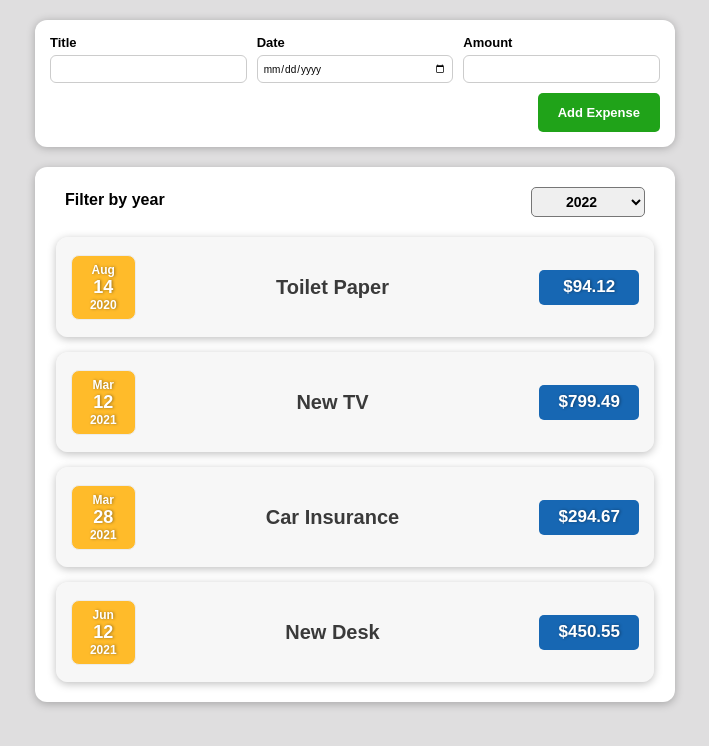
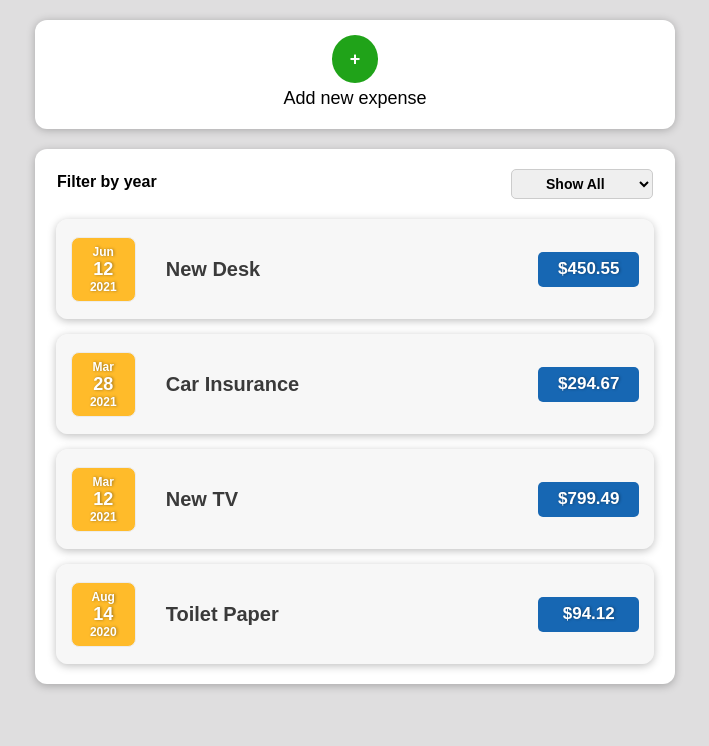
Before and after one commit to AGSS18/expense-tracker-app, a React (Create React App) app: page / in a window 1280 px wide. Shown: the top 746 px of the page, without its empty margins (285-994 px from the left). Built offline with nearby package versions, Linux system fonts and the light colour scheme.

Commit message:
Added filter for years selected and added a button to add new expenses and a button to cancel

```diff
--- a/src/App.js
+++ b/src/App.js
@@ -30,7 +30,9 @@ function App() {
   ]);
 
   function addExpenseHandler(expenseData) {
-    setExpenses([...expenses, expenseData])
+    setExpenses((prevState) => {
+      return [...prevState, expenseData];
+    });
   }
 
   console.log(expenses);
--- a/src/components/Expenses/ExpenseFilter.css
+++ b/src/components/Expenses/ExpenseFilter.css
@@ -1,6 +1,6 @@
 .expenses-filter {
   color: rgb(0, 0, 0);
-  padding: 0 2.5rem;
+  padding: 0 1.7rem;
 }
 
 .expenses-filter__control {
@@ -23,4 +23,5 @@
   font-weight: bold;
   border-radius: 5px;
   font-size: 1.4rem;
+  border: 1px solid #ccc;
 }
--- a/src/components/Expenses/ExpenseFilter.js
+++ b/src/components/Expenses/ExpenseFilter.js
@@ -10,7 +10,8 @@ function ExpenseFilter(props) {
         <div className="expenses-filter" >
             <div className="expenses-filter__control" >
                 <label>Filter by year</label>
-                <select onChange={selectionHandler} >
+                <select value={props.selected} onChange={selectionHandler} >
+                    <option value="All">Show All</option>
                     <option value="2022">2022</option>
                     <option value="2021">2021</option>
                     <option value="2020">2020</option>
--- a/src/components/Expenses/ExpenseItem.css
+++ b/src/components/Expenses/ExpenseItem.css
@@ -47,8 +47,12 @@
   padding: 1.5rem;
   border-radius: 5px;
   height: 3.5rem;
-  width: 10rem;
+  width: 10.1rem;
   text-shadow: 1px 0 3px rgba(0, 0, 0, 0.4);
+}
+
+.message {
+  color: #000;
 }
 
 @media (min-width: 720px) {
--- a/src/components/Expenses/Expenses.css
+++ b/src/components/Expenses/Expenses.css
@@ -1,8 +1,14 @@
 .expenses {
-  text-align: center;
   width: 100%;
   background-color: #fff;
   padding: 2rem 0.5rem;
   border-radius: 12px;
   box-shadow: 0 2px 8px rgba(0, 0, 0, 0.25);
 }
+
+.message {
+  color: black;
+  font-size: 1.8rem;
+  text-align: center;
+  font-weight: 600;
+}
--- a/src/components/Expenses/Expenses.js
+++ b/src/components/Expenses/Expenses.js
@@ -1,19 +1,29 @@
+import { useState } from "react";
+
 import ExpenseFilter from "./ExpenseFilter";
-import ExpenseItem from "./ExpenseItem";
 import './Expenses.css';
+import ExpensesList from "./ExpensesList";
 
 function Expenses(props) {
+    const [selectedYear, setSelectedYear] = useState("All");
+    let filteredYearExpenses;
 
     function filterHandler(year) {
-        console.log(year);
+        setSelectedYear(year);
+    }
+
+    if(selectedYear === "All") {
+        filteredYearExpenses = props.expenses;
+    } else {
+        filteredYearExpenses = props.expenses.filter(expense => {
+            return expense.date.getFullYear().toString() === selectedYear
+        })
     }
 
     return(
         <div className="expenses">
-            <ExpenseFilter onFilter={filterHandler} />
-            {props.expenses.map(function(expense){
-                return <ExpenseItem key={expense.id} title={expense.title} amount={expense.amount} date={expense.date} />
-            })}
+            <ExpenseFilter onFilter={filterHandler} selected={selectedYear} />
+            <ExpensesList expenses={filteredYearExpenses} />
         </div>
     );
 }
--- /dev/null
+++ b/src/components/Expenses/ExpensesList.js
@@ -0,0 +1,24 @@
+import ExpenseItem from './ExpenseItem';
+import './Expenses.css';
+
+function ExpensesList(props) {
+    let expensesContent = <p className="message" >No expenses found 🙃</p>;
+
+    if(props.expenses.length > 0) {
+        expensesContent = props.expenses.reverse().map((expense) => (
+                    <ExpenseItem
+                    key={expense.id}
+                    id={expense.id}
+                    title={expense.title}
+                    amount={expense.amount}
+                    date={expense.date}
+                    />
+            ));
+    }
+
+    return (
+        expensesContent
+    );
+}
+
+export default ExpensesList;
--- a/src/components/NewExpense/NewExpense.css
+++ b/src/components/NewExpense/NewExpense.css
@@ -1,6 +1,6 @@
 .new-expense {
   background-color: #ffffff;
-  padding: 1.5rem;
+  padding: 1.5rem 2.1rem;
   margin: 2rem auto;
   max-width: 100%;
   border-radius: 12px;
@@ -8,48 +8,63 @@
   box-shadow: 0 1px 8px rgba(0, 0, 0, 0.25);
 }
 
-.new-expense button {
+.new-expense .button-add,
+.new-expense .button-cancel {
   font: inherit;
   cursor: pointer;
   padding: 1.2rem 2rem;
   border: none;
-  background-color: #20a319;
   color: white;
   border-radius: 5px;
   font-size: 1.3rem;
   font-weight: 600;
 }
 
-.new-expense button:hover,
-.new-expense button:active {
+.button-add,
+.add-new-button {
+  background-color: #20a319;
+}
+
+.button-cancel {
+  background-color: #ffbb2a;
+}
+
+.button-cancel:hover,
+.button-cancel:active {
+  background-color: #eead20;
+}
+
+.button-add:hover,
+.button-add:active,
+.add-new-button:hover,
+.add-new-button:active {
+  cursor: pointer;
   background-color: #1a8f14;
 }
 
 .new-expense__controls {
   display: grid;
   grid-template-columns: repeat(3, 1fr);
-  grid-template-rows: repeat(2 1fr);
   column-gap: 1rem;
   margin-bottom: 1rem;
   text-align: left;
 }
 
-.title {
+.new-expense__controls .title {
   grid-column: 1 / 2;
 }
 
-.date {
+.new-expense__controls .date {
   grid-column: 2 / 3;
 }
 
-.amount {
-  grid-column: 3 / 4;
+.new-expense__actions-cancel,
+.new-expense__actions-add {
+  display: inline-block;
 }
 
-.title,
-.date,
-.amount {
-  grid-row: 1 / 2;
+.new-expense__actions-cancel {
+  margin-right: 1rem;
 }
 
 .new-expense__control label {
@@ -71,3 +86,19 @@
 .new-expense__actions {
   text-align: right;
 }
+
+.add-new-button {
+  border: none;
+  color: #fff;
+  font-size: 1.8rem;
+  padding: 1.5rem 1.8rem;
+  border-radius: 50%;
+  font-weight: 900;
+  line-height: 1;
+}
+
+.add-new-text {
+  font-size: 1.8rem;
+  margin: 0.5rem 0;
+  font-weight: 500;
+}
--- a/src/components/NewExpense/NewExpenseForm.js
+++ b/src/components/NewExpense/NewExpenseForm.js
@@ -1,9 +1,11 @@
 import { useState } from 'react';
 import './NewExpense.css'
+import NewExpensesDisplay from './NewExpensesDisplay';
 
 function NewExpenseForm(props) {
     const [info, setInfo] = useState({title: "", date: "", amount: ""});
     const [inputDate, setInputDate] = useState("");
+    const [newExpense, setNewExpense] = useState(false);
 
     function titleChangeHandler(event) {
         setInfo({...info, title: event.target.value});
@@ -27,25 +29,26 @@ function NewExpenseForm(props) {
         props.onFormSubmit(info);
     }
 
+    function clickHandler(event) {
+        event.preventDefault();
+        setNewExpense(true);
+    }
+
+    function closeAddNew(event) {
+        event.preventDefault();
+        setNewExpense(false);
+    }
+
     return(
         <form onSubmit={submitHandler} >
-            <div className="new-expense__controls">
-                <div className="new-expense__control title">
-                    <label>Title</label>
-                    <input type="text" value={info.title} onChange={titleChangeHandler} />
-                </div>
-                <div className="new-expense__control date">
-                    <label>Date</label>
-                    <input type="date" value={inputDate} min="2019-01-01" max="2022-12-31" lang="en-US" onChange={dateChangeHandler} />
-                </div>
-                <div className="new-expense__control amount">
-                    <label>Amount</label>
-                    <input type="number" value={info.amount} min="0.01" step="0.01" onChange={amountChangeHandler} />
-                </div>
+            {newExpense ?
+                <NewExpensesDisplay titleChangeHandler={titleChangeHandler} dateChangeHandler={dateChangeHandler} amountChangeHandler={amountChangeHandler} info={info} inputDate={inputDate} closeAddNew={closeAddNew} />
+            :
+            <div>
+                <button onClick={clickHandler} className="add-new-button">+</button>
+                <p className="add-new-text" >Add new expense</p>
             </div>
-            <div className="new-expense__actions button">
-                <button type="submit" >Add Expense</button>
-            </div>
+            }
         </form>
     );
 }
--- /dev/null
+++ b/src/components/NewExpense/NewExpensesDisplay.js
@@ -0,0 +1,30 @@
+function NewExpensesDisplay(props) {
+    return(
+        <div>
+            <div className="new-expense__controls">
+                <div className="new-expense__control title">
+                    <label>Title</label>
+                    <input type="text" value={props.info.title} onChange={props.titleChangeHandler} />
+                </div>
+                <div className="new-expense__control date">
+                    <label>Date</label>
+                    <input type="date" value={props.inputDate} min="2019-01-01" max="2022-12-31" lang="en-US" onChange={props.dateChangeHandler} />
+                </div>
+                <div className="new-expense__control amount">
+                    <label>Amount</label>
+                    <input type="number" value={props.info.amount} min="0.01" step="0.01" onChange={props.amountChangeHandler} />
+                </div>
+            </div>
+            <div className="new-expense__actions">
+                <div className="new-expense__actions-cancel">
+                    <button onClick={props.closeAddNew} className="button-cancel" >Cancel</button>
+                </div>
+                <div className="new-expense__actions-add">
+                    <button className="button-add" type="submit" >Add Expense</button>
+                </div>
+            </div>
+        </div>
+    );
+}
+
+export default NewExpensesDisplay;
```
Also changed, not shown: src/components/UI/Card.js (deleted).
